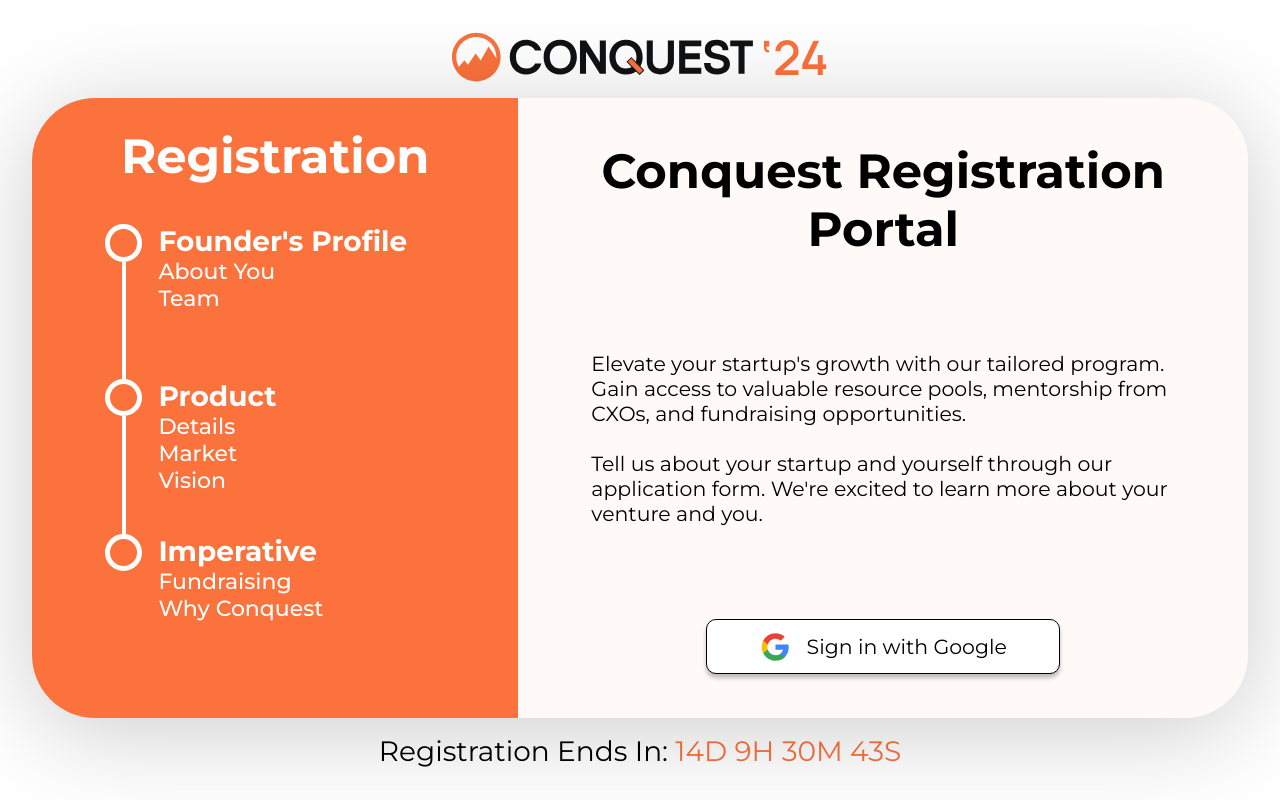
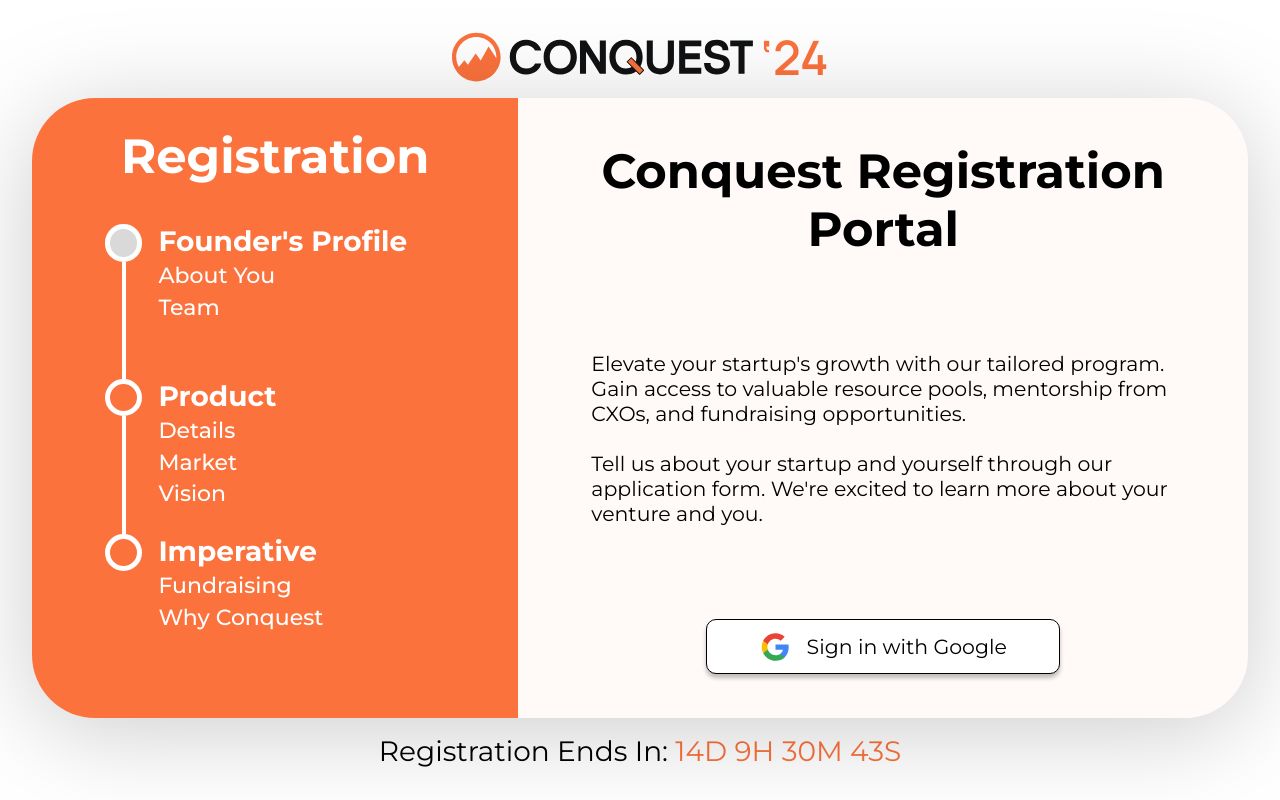
Before and after one commit to dvm-bitspilani/cel-conquest-2024, a React (Vite) app: page /login in a window 1280 px wide. Built offline with nearby package versions, Linux system fonts and the light colour scheme.

Commit message:
feat: added circle highlighting to the stepper component

```diff
--- a/src/components/Stepper/Stepper.jsx
+++ b/src/components/Stepper/Stepper.jsx
@@ -1,12 +1,14 @@
 import * as styles from './stepper.module.scss'
 import StepperCircle from '../StepperCircle/StepperCircle'
+import { useState } from 'react'
 
 export default function Stepper() {
+    const [activeCircle, setActiveCircle] = useState(0)
     return (
         <div className={styles.container}>
             <div className={styles.grid}>
                 <div className={styles.circTail}>
-                    <StepperCircle isFilled='' />
+                    <StepperCircle isFilled={activeCircle > 0 ? 'completed' : 'selected'} />
                     <div className={styles.tail}></div>
                 </div>
                 <section className={styles.content}>
@@ -17,7 +19,7 @@ export default function Stepper() {
                     </ul>
                 </section>
                 <div className={styles.circTail}>
-                    <StepperCircle isFilled='' />
+                    <StepperCircle isFilled={activeCircle > 1 ? 'completed' : (activeCircle === 1 ? 'selected' : '')} />
                     <div className={styles.tail}></div>
                 </div>
                 <section className={styles.content}>
@@ -29,7 +31,7 @@ export default function Stepper() {
                     </ul>
                 </section>
                 <div className={styles.circTail}>
-                    <StepperCircle isFilled='' />
+                    <StepperCircle isFilled={activeCircle === 2 ? 'selected' : ''} />
                 </div>
                 <section className={styles.content}>
                     <h2>Imperative</h2>
--- a/src/components/Stepper/stepper.module.scss
+++ b/src/components/Stepper/stepper.module.scss
@@ -41,6 +41,7 @@
 
             li {
                 list-style: none;
+                margin-top: 0.2em;
             }
         }
     }
```
